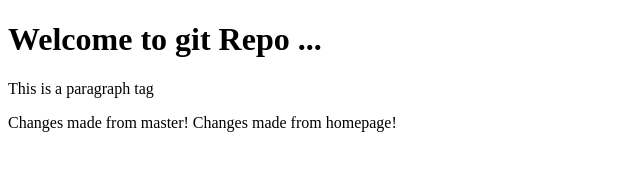
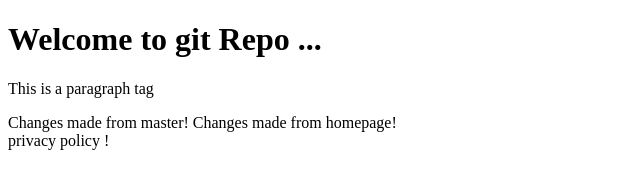
Before and after one commit to Bijo-17/git-practice, a plain HTML site: page index.html in a window 1280 px wide. Shown: the whole page, without its empty margins (0-640 px from the left). Drawn offline with Linux system fonts and the light colour scheme.

Commit message:
footer added

```diff
--- a/index.html
+++ b/index.html
@@ -11,7 +11,12 @@
 
     <label> Changes made from master!</label>
 
+
             <label>Changes made from homepage!</label>
+
+            <footer>
+                     <label> privacy policy !</label>
+            </footer>
 
 </body>
 </html>
```
